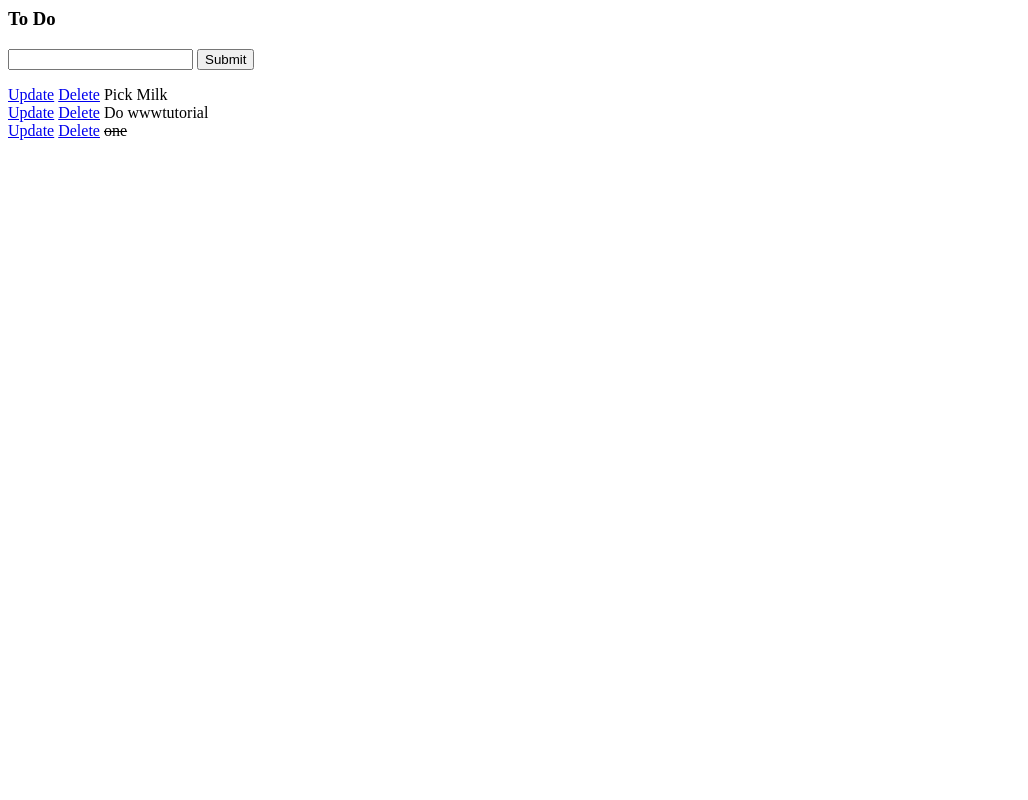
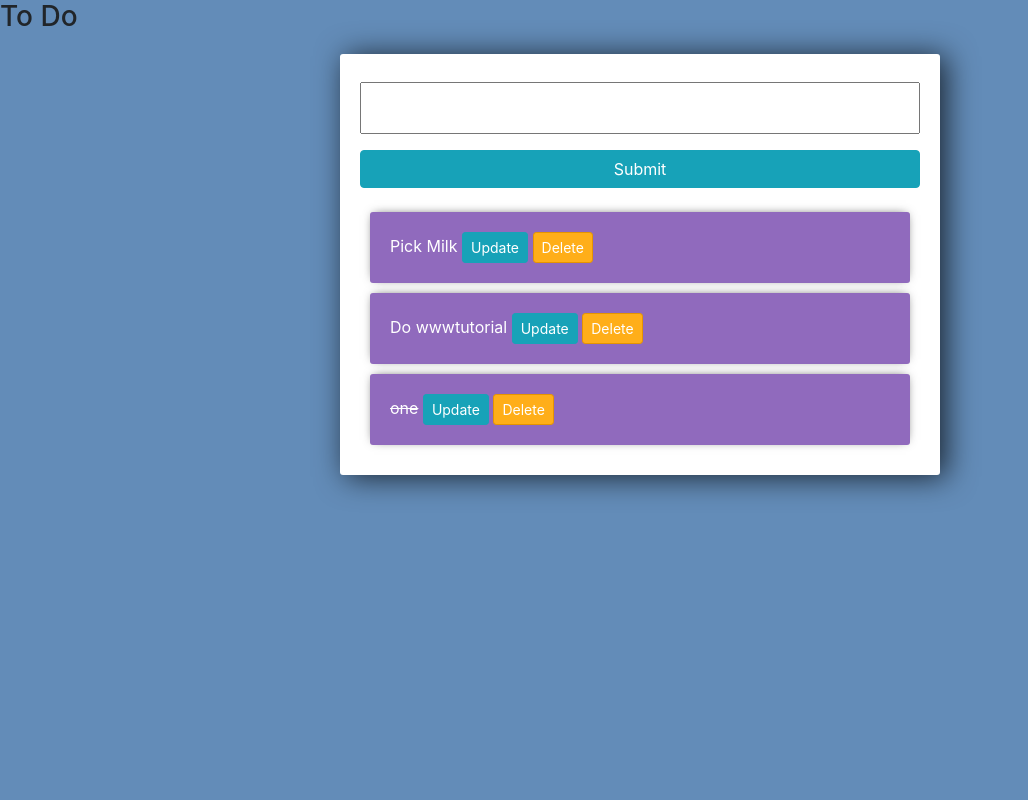
Before and after one commit to alona-ruda/To-Do-App, a Django app: page / in a window 1280 px wide. Shown: the whole page, without its empty margins (0-1028 px from the left). Run offline with Django 5.2, Linux system fonts and the light colour scheme; data comes from the database, SQL or seed files in the repository; both versions use the stored data as it was after the commit; some libraries are stand-ins or nearby versions.

Commit message:
Cross out complete items

```diff
--- a/todo/tasks/templates/tasks/list.html
+++ b/todo/tasks/templates/tasks/list.html
@@ -1,20 +1,76 @@
+<link rel="stylesheet" href="https://stackpath.bootstrapcdn.com/bootstrap/4.3.1/css/bootstrap.min.css" integrity="sha384-ggOyR0iXCbMQv3Xipma34MD+dH/1fQ784/j6cY/iJTQUOhcWr7x9JvoRxT2MZw1T" crossorigin="anonymous">
+
+<style>
+
+	body{
+		background-color: #638CB8;
+	}
+
+	input{
+		width: 100%;
+		padding: 12px 20px;
+		margin: 8px 0;
+		box-sizing: border-box;
+	}
+
+	input::placeholder {
+	  color: #d3d3d3;
+	}
+
+	.submit{
+		background-color: #6BA3E8;
+	}
+
+	.center-column{
+		width:600px;
+		margin: 20px auto;
+		padding:20px;
+		background-color: #fff;
+		border-radius: 3px;
+		box-shadow: 6px 2px 30px 0px rgba(0,0,0,0.75);
+	}
+
+	.item-row{
+		background-color: #906abd;
+		margin: 10px;
+		padding: 20px;
+		border-radius: 3px;
+		color: #fff;
+		font-size: 16px;
+		box-shadow: 0px -1px 10px -4px rgba(0,0,0,0.75);
+	}
+
+	.btn-danger{
+		background-color: #ffae19;
+		border-color: #e59400;
+	}
+
+</style>
+
 <h3>To Do</h3>
+
+<div class="center-column">
 
 	<form method="POST" action="/">
 		{% csrf_token %}
 		{{form.title}}
-    <input type="submit" name="Create Task">
+		<input class="btn btn-info" type="submit" name="Create Task">
 	</form>
 
+	<div class="todo-list">
+
 	{% for task in tasks %}
-    <div>
-        <a href="{% url 'update_task' task.id %}">Update</a>
-        <a href="{% url 'delete' task.id %}">Delete</a>
+		<div class="item-row">
 
           {% if task.complete == True %}
 			<strike>{{task}}</strike>
 			{% else %}
 			<span>{{task}}</span>
 			{% endif %}
+
+			<a class="btn btn-sm btn-info" href="{% url 'update_task' task.id %}">Update</a>
+			<a class="btn btn-sm btn-danger" href="{% url 'delete' task.id %}">Delete</a>
 		</div>
 		{% endfor %}
+	</div>
+</div>
```
Also changed, not shown: todo/db.sqlite3. Lines whose indentation alone changed are shown as unchanged.
